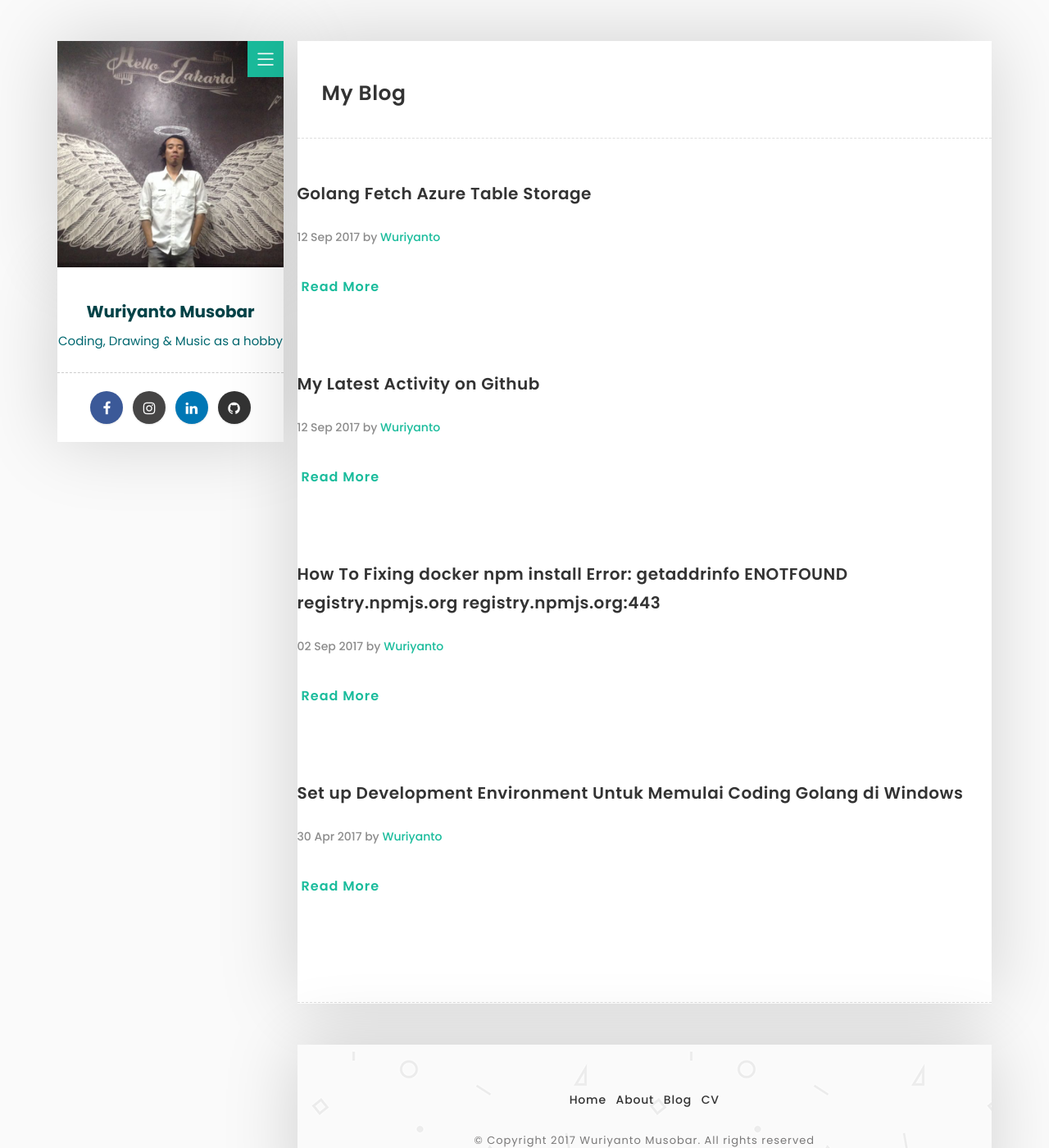
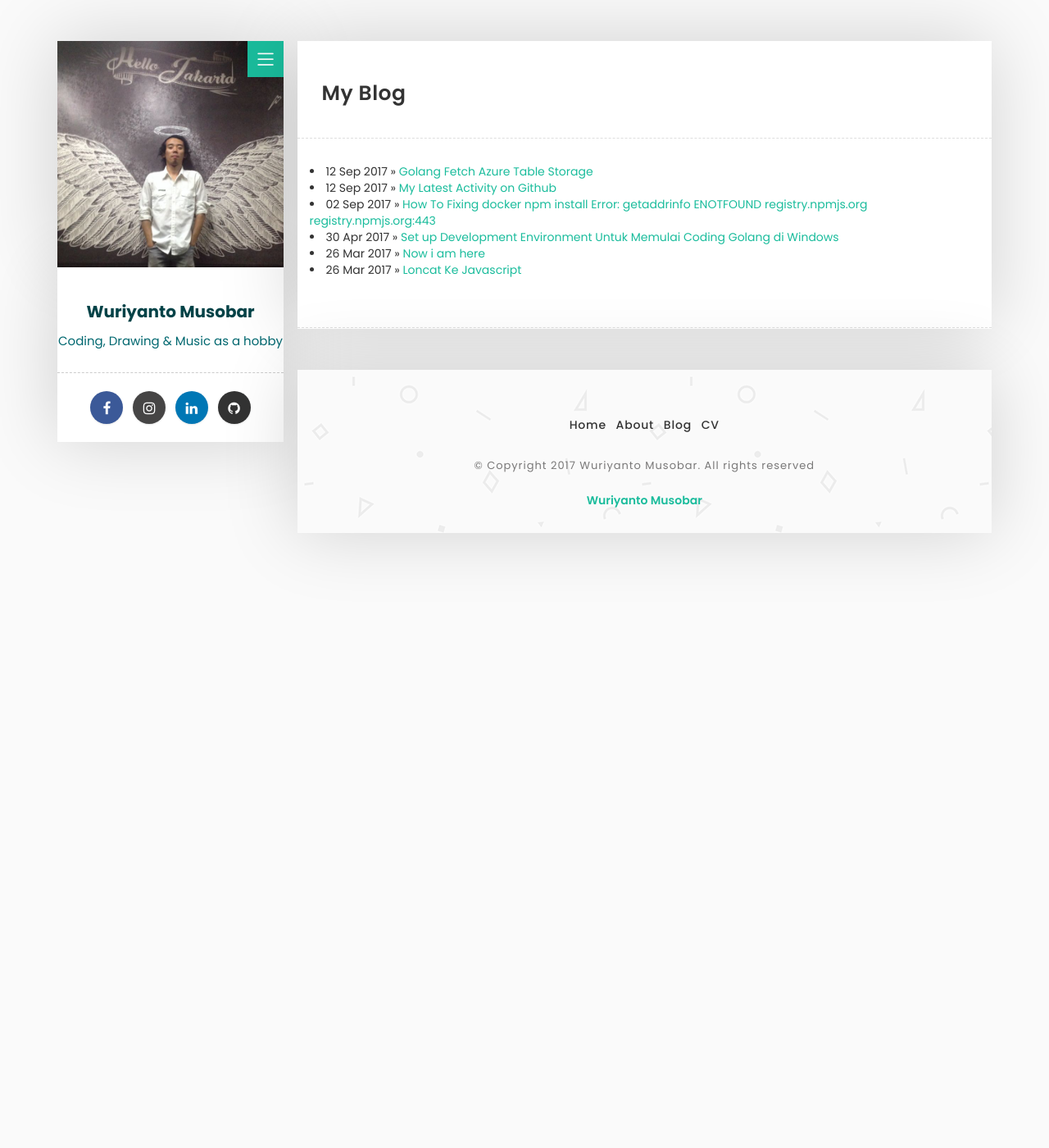
Before and after one commit to wuriyanto48/wuriyanto48.github.io, a Jekyll site: the page built from blog/index.html, in a window 1280 px wide and 1400 px high. Shown: the whole window at 82% size. Built offline with Jekyll 4.4.1, drawn with Linux system fonts in a browser that asks for light colours; nearby versions of some CDN libraries; comment, search, counter and statistics services are not loaded.

Commit message:
fix missing blog list 3

```diff
--- a/blog/index.html
+++ b/blog/index.html
@@ -6,15 +6,6 @@
 
 {% for post in site.posts %}
 <!-- Blog Post Start -->
-<div class="row blog-post">
-    <div class="post-title">
-      <a href="{{ post.url }}"><h2>{{ post.title }}</h2></a>
-    </div>
-    <div class="post-info">
-      <span>{{ post.date | date_to_string }} by <a href="#" target="_self">Wuriyanto</a></span>
-    </div>
-    <p></p>
-    <a href="{{ post.url }}" class="button button-style button-anim fa fa-long-arrow-right"><span>Read More</span></a>
-</div>
+ <li><span>{{ post.date | date_to_string }}</span> » <a href="{{ post.url }}">{{ post.title }}</a></li>
 <!-- Blog Post End -->
 {% endfor %}
```
